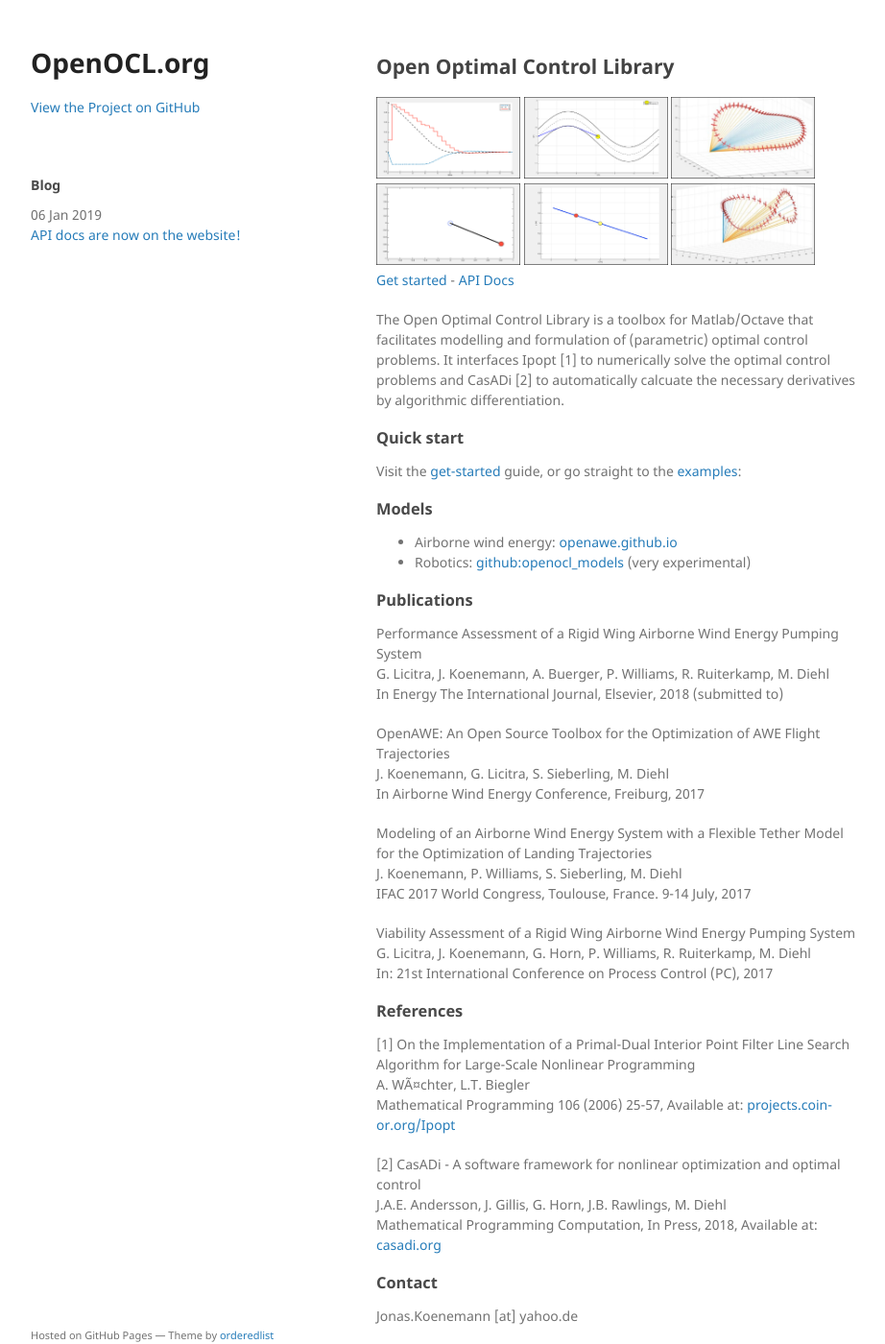
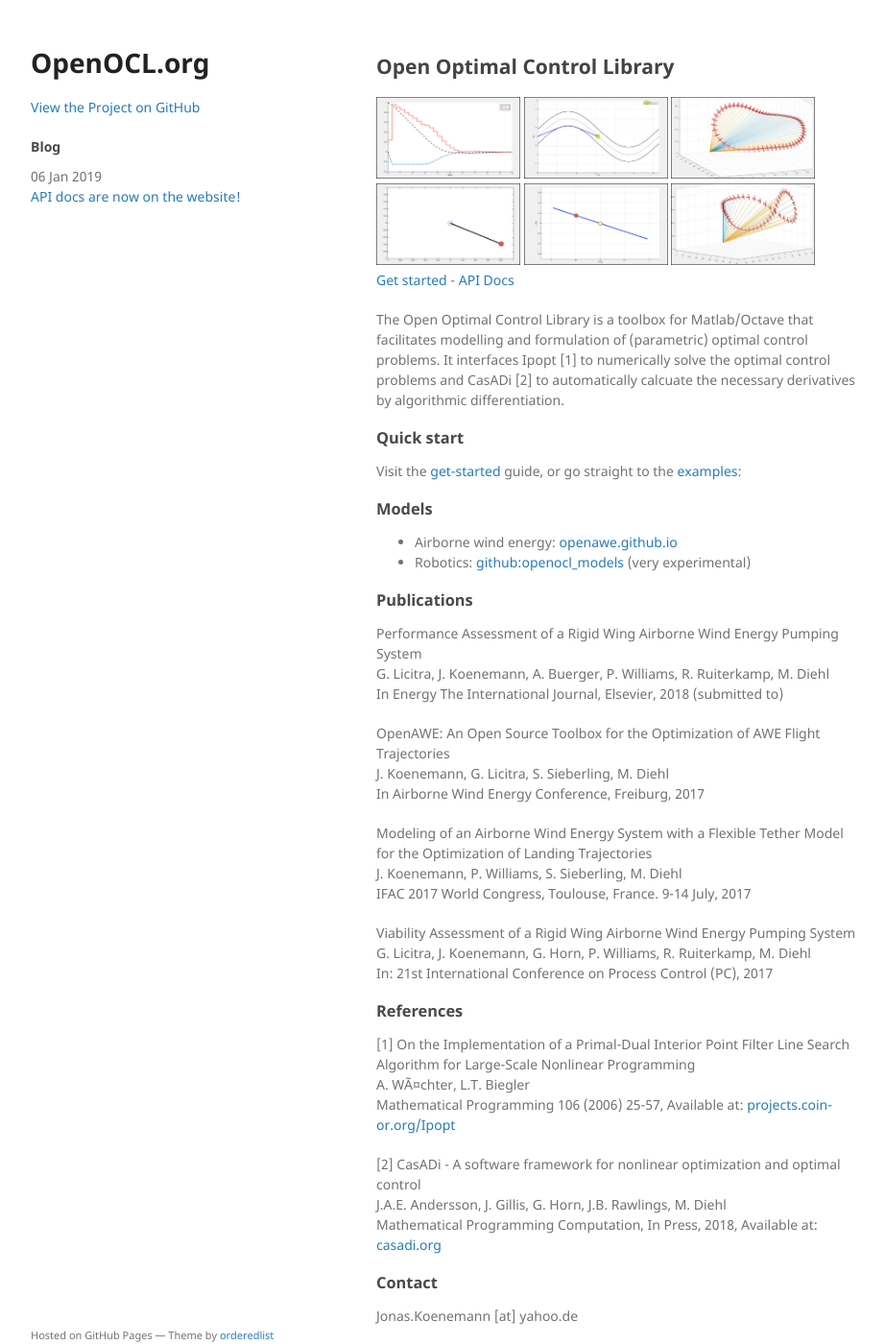
Before and after one commit to OpenOCL/openocl.github.io, a Jekyll site: the page built from index.md, in a window 1280 px wide and 1400 px high. Shown: the whole window at 96% size, without its empty margins (178-1100 px from the left). Built offline with Jekyll 4.4.1, drawn with Linux system fonts in a browser that asks for light colours; our own code applies the rules of GitHub Pages for plain Markdown files.

Commit message:
Update jekyll-theme-minimal.scss

```diff
--- a/_sass/jekyll-theme-minimal.scss
+++ b/_sass/jekyll-theme-minimal.scss
@@ -130,10 +130,11 @@
   padding-top: 50px;
   background: #fff;
   -webkit-font-smoothing:subpixel-antialiased;
+  margin-bottom:60px;
 }
 
 header p.view {
-  margin-bottom:60px;
+
 }
 
 .left-pane {
```
